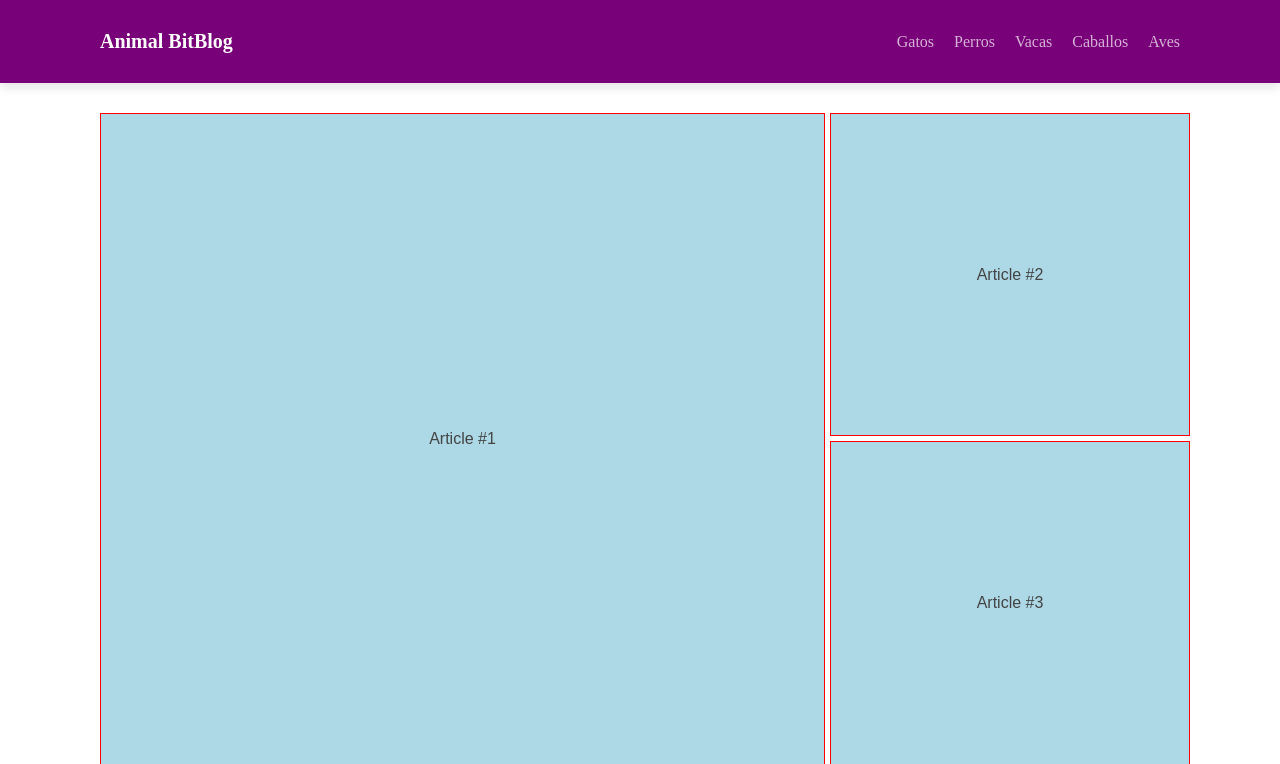
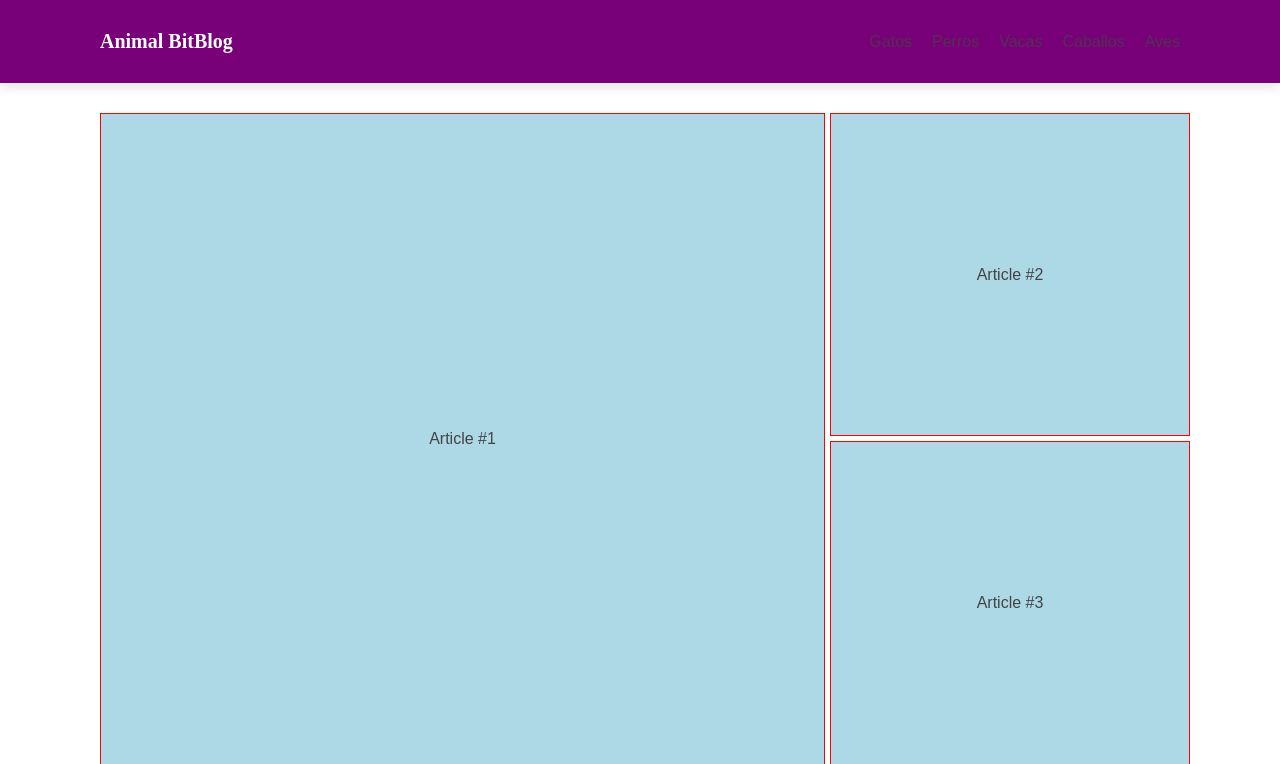
Before and after one commit to ofaaoficial/bictia-fullstack, a PHP site: page /layout20012019.html in a window 1280 px wide. Shown: the top 764 px of the page. Run offline with PHP 8.4, Linux system fonts and the light colour scheme.

Commit message:
actualizacion

```diff
--- a/ejercicios/assets/app.css
+++ b/ejercicios/assets/app.css
@@ -41,11 +41,6 @@ RESET CSS
     height: 2000px;
 }
 
-img {
-    object-fit: cover;
-    width: 100%;
-}
-
 /**
 Estilos del menu
  */
@@ -75,10 +70,6 @@ Estilos del menu
     margin-left: 20px;
 }
 
-.nav-menu li a {
-    font-family: "Montserrat";
-    color: var(--white);
-}
 
 .nav-menu li a:not(:hover) {
     opacity: .7;
@@ -145,6 +136,7 @@ article {
         grid-row: 8;
         grid-column: 1/3;
     }
+
     .nav {
         flex-direction: column;
     }
```
